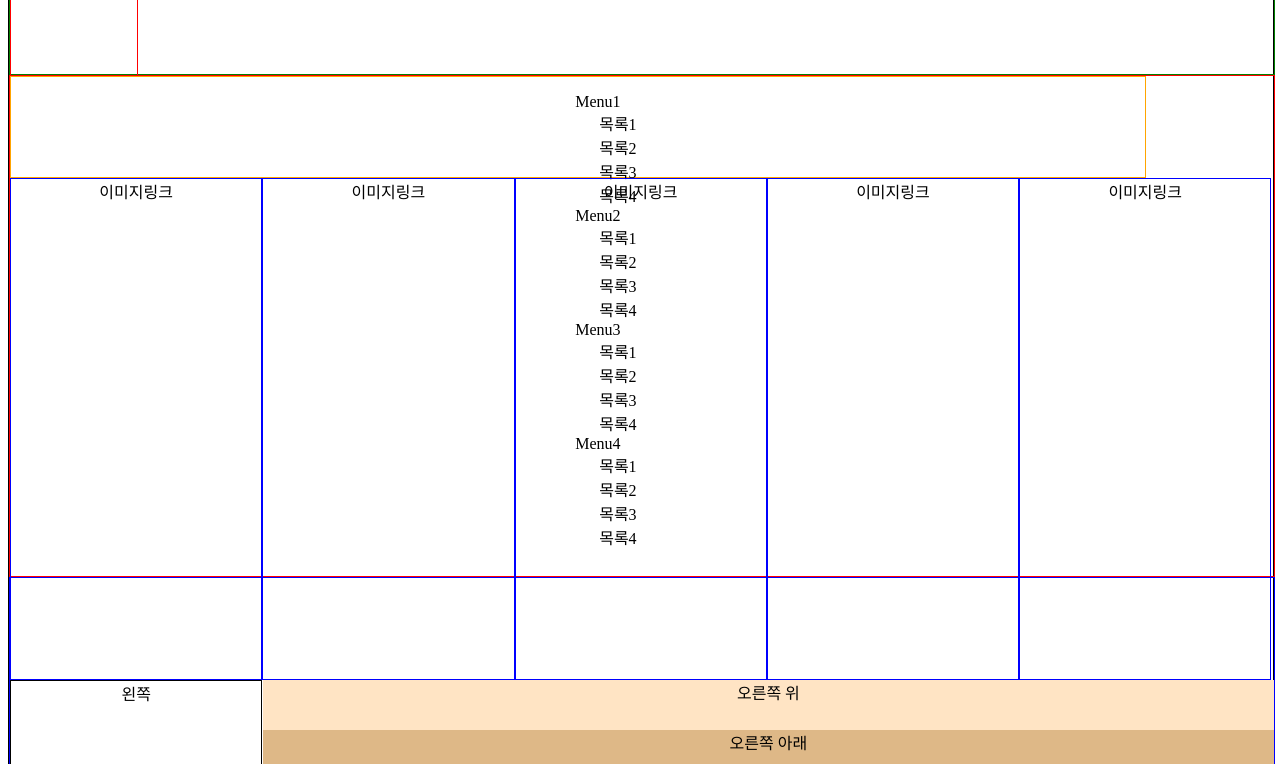
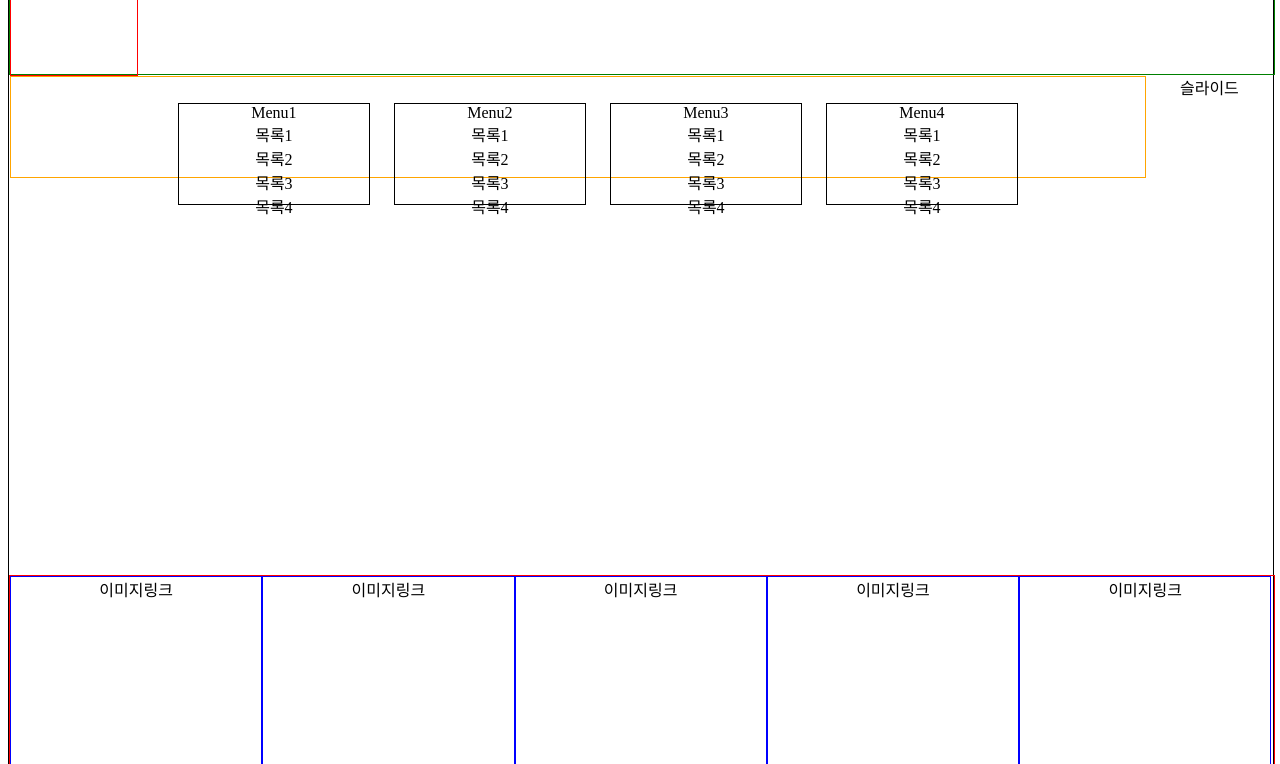
Before and after one commit to kimsh7722/VS-Project-Start, a plain HTML site: page 틀짜기/틀짜기/index.html in a window 1280 px wide. Shown: the part 36-800 px from the top of the page. Drawn offline with Linux system fonts and the light colour scheme.

Commit message:
main commit

```diff
--- a/틀짜기/틀짜기/CSS/style.css
+++ b/틀짜기/틀짜기/CSS/style.css
@@ -26,13 +26,17 @@ li{
     border: 1px solid orange;
     float:left;
 }
-#menu>.list {
+#menu>ul>.list {
     width:150px; height: 100px;
-    /* margin: 10px 10px auto; */
+    margin: 10px 10px auto;
     display: inline-block;
     border: 1px solid black;
+    padding-right: 40px;
 }
 
+#slide {
+    width: 100%; height: 500px;
+}
 
 #content {
     width: 100%; height:500px;
@@ -49,19 +53,17 @@ li{
     border: 1px solid blue;
 }
 #footer>#left {
-    width:19.80%; height: 100px;
+    width:19.80%; height:200px;
     border: 1px solid black;
     float: left;
 }
 #footer>#rightup {
-    width: 80%; height: 50px;
+    width: 80%; height: 100px;
     background-color: bisque;
-    float: right;
-    /* display: block; */
+    float: left;
 }
 #footer>#rightdown {
-    width: 80%; height: 50px;
+    width: 80%; height: 100px;
     background-color: burlywood;
-    float: right;
-    /* display: block; */
+    float: left;
 }
--- a/틀짜기/틀짜기/index.html
+++ b/틀짜기/틀짜기/index.html
@@ -13,37 +13,39 @@
 
         <header id="header">
             <div id="logo">
-                로고
+                <a>
+                    <img src="" alt="">로고
+                </a>
             </div>
 
             <div id="menu">
                 <ul>
-                    <li class="list">Menu1
-                        <ul>
+                    <li class="list">
+                        <ul>Menu1
                             <li>목록1</li>
                             <li>목록2</li>
                             <li>목록3</li>
                             <li>목록4</li>
                         </ul>
                     </li>
-                    <li class="list">Menu2
-                        <ul>
+                    <li class="list">
+                        <ul>Menu2
                             <li>목록1</li>
                             <li>목록2</li>
                             <li>목록3</li>
                             <li>목록4</li>
                         </ul>
                     </li>
-                    <li class="list">Menu3
-                        <ul>
+                    <li class="list">
+                        <ul>Menu3
                             <li>목록1</li>
                             <li>목록2</li>
                             <li>목록3</li>
                             <li>목록4</li>
                         </ul>
                     </li>
-                    <li class="list">Menu4
-                        <ul>
+                    <li class="list">
+                        <ul>Menu4
                             <li>목록1</li>
                             <li>목록2</li>
                             <li>목록3</li>
@@ -53,7 +55,9 @@
                 </ul>
             </div>
         </header>
-
+        <div id="slide">
+            슬라이드
+        </div>
         <div id="content">
             <div class="link">이미지링크</div>
             <div class="link">이미지링크</div>
@@ -71,6 +75,9 @@
             <div id="rightdown">
                 오른쪽 아래
             </div>
+            <p>
+                현제 위치, 고객센터 전화번호, 대표이름
+            </p>
         </footer>
     </div>
 </body>
```
